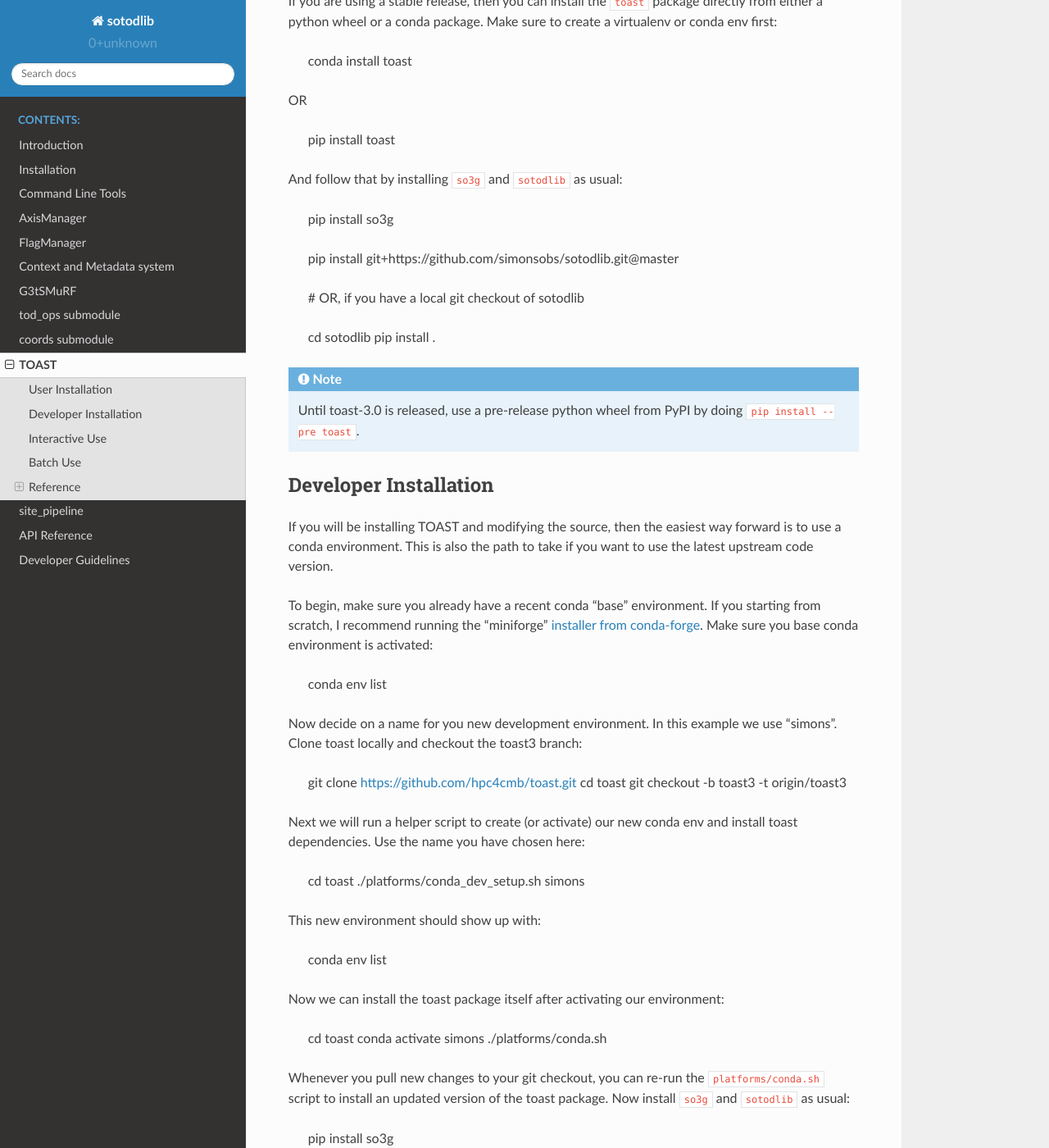
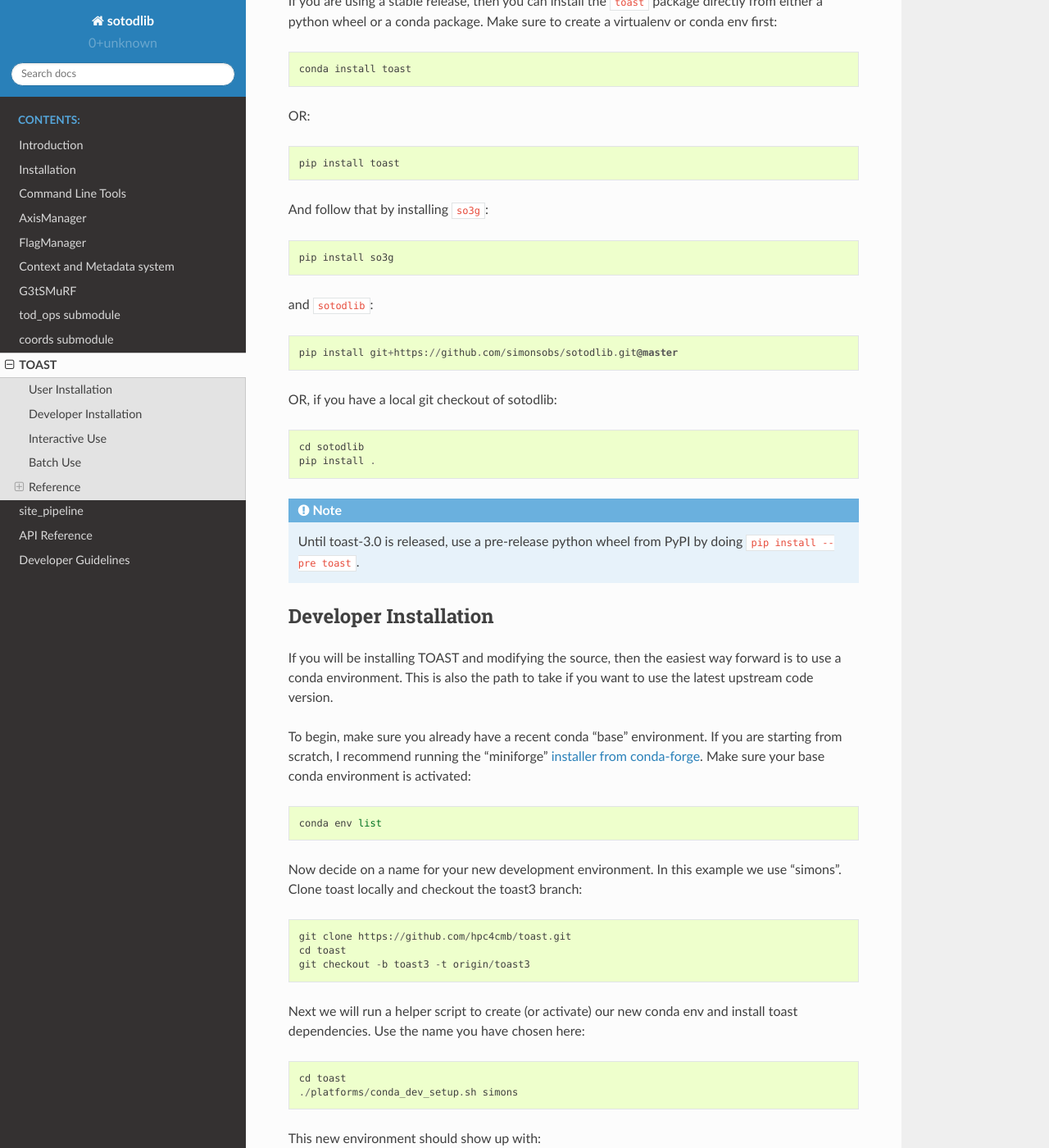
Before and after one commit to simonsobs/sotodlib, a Sphinx documentation site: the page built from docs/toast.rst, in a window 1280 px wide and 1400 px high, scrolled down 299 px. Shown: the whole window at 82% size. Built offline with Sphinx 7.4.7 and the Read the Docs theme 2.0.0, drawn with Linux system fonts in a browser that asks for light colours; some of the changed text lies outside the part shown.

Commit message:
Clean up docstrings

```diff
--- a/docs/toast.rst
+++ b/docs/toast.rst
@@ -12,21 +12,23 @@
 
 If you are using a stable release, then you can install the ``toast``
 package directly from either a python wheel or a conda package.  Make
-sure to create a virtualenv or conda env first:
+sure to create a virtualenv or conda env first::
 
     conda install toast
 
-OR
+OR::
 
     pip install toast
 
-And follow that by installing ``so3g`` and ``sotodlib`` as usual:
+And follow that by installing ``so3g``::
 
     pip install so3g
 
+and ``sotodlib``::
+
     pip install git+https://github.com/simonsobs/sotodlib.git@master
 
-    # OR, if you have a local git checkout of sotodlib
+OR, if you have a local git checkout of sotodlib::
 
     cd sotodlib
     pip install .
@@ -43,29 +45,29 @@
 path to take if you want to use the latest upstream code version.
 
 To begin, make sure you already have a recent conda "base" environment.
-If you starting from scratch, I recommend running the "miniforge" `installer from conda-forge <https://github.com/conda-forge/miniforge>`_.
-Make sure you base conda environment is activated:
+If you are starting from scratch, I recommend running the "miniforge" `installer from conda-forge <https://github.com/conda-forge/miniforge>`_.
+Make sure your base conda environment is activated::
 
     conda env list
 
-Now decide on a name for you new development environment.  In this example
-we use "simons".  Clone toast locally and checkout the toast3 branch:
+Now decide on a name for your new development environment.  In this example
+we use "simons".  Clone toast locally and checkout the toast3 branch::
 
     git clone https://github.com/hpc4cmb/toast.git
     cd toast
     git checkout -b toast3 -t origin/toast3
 
 Next we will run a helper script to create (or activate) our new conda env
-and install toast dependencies.  Use the name you have chosen here:
+and install toast dependencies.  Use the name you have chosen here::
 
     cd toast
     ./platforms/conda_dev_setup.sh simons
 
-This new environment should show up with:
+This new environment should show up with::
 
     conda env list
 
-Now we can install the toast package itself after activating our environment:
+Now we can install the toast package itself after activating our environment::
 
     cd toast
     conda activate simons
@@ -73,13 +75,15 @@
 
 Whenever you pull new changes to your git checkout, you can re-run the
 ``platforms/conda.sh`` script to install an updated version of the toast
-package.  Now install ``so3g`` and ``sotodlib`` as usual:
+package.  Now install ``so3g``::
 
     pip install so3g
 
+and ``sotodlib``::
+
     pip install git+https://github.com/simonsobs/sotodlib.git@master
 
-    # OR, if you have a local git checkout of sotodlib
+OR, if you have a local git checkout of sotodlib::
 
     cd sotodlib
     pip install .
```
Also changed, not shown: 7 other files.
